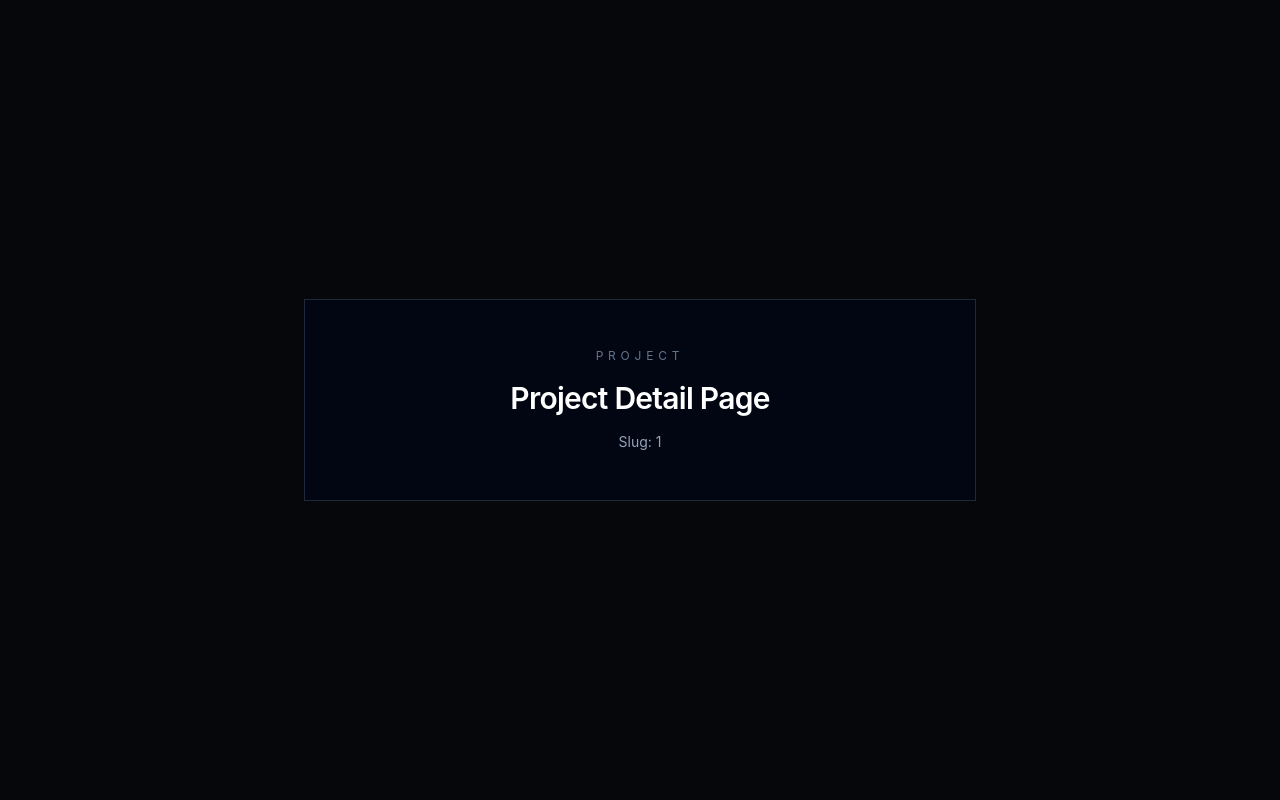
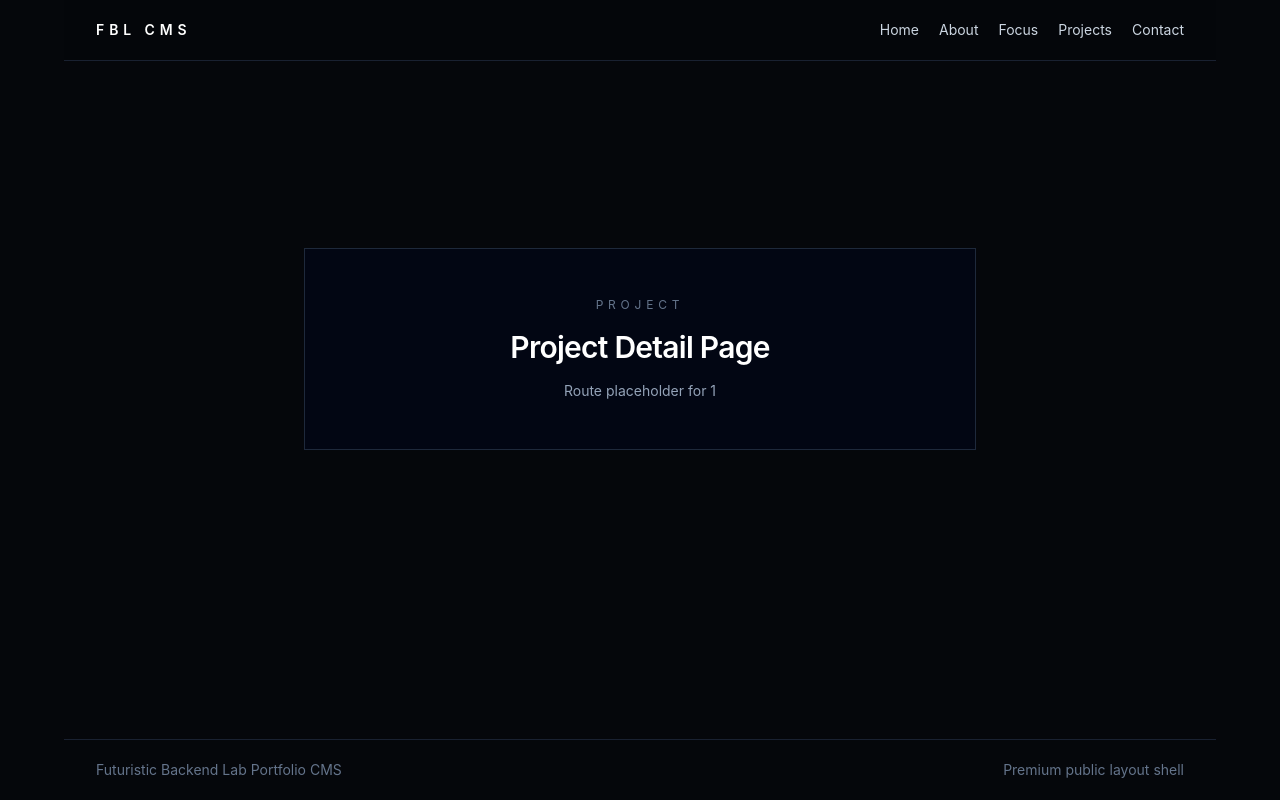
Before and after one commit to crispyrinux/portfolio, a React (Vite) app: page /projects/1 in a window 1280 px wide. Built offline with nearby package versions, Linux system fonts and the light colour scheme.

Commit message:
feat: add public layout shell

```diff
--- /dev/null
+++ b/src/components/layout/Footer.jsx
@@ -0,0 +1,10 @@
+export default function Footer() {
+  return (
+    <footer className="border-t border-slate-800/80 px-6 py-5 text-sm text-slate-500 sm:px-8">
+      <div className="flex flex-col gap-2 sm:flex-row sm:items-center sm:justify-between">
+        <p>Futuristic Backend Lab Portfolio CMS</p>
+        <p>Premium public layout shell</p>
+      </div>
+    </footer>
+  )
+}
--- /dev/null
+++ b/src/components/layout/Navbar.jsx
@@ -0,0 +1,34 @@
+const navItems = [
+  { label: 'Home', href: '/#top' },
+  { label: 'About', href: '/#about' },
+  { label: 'Focus', href: '/#focus' },
+  { label: 'Projects', href: '/#projects' },
+  { label: 'Contact', href: '/#contact' },
+]
+
+export default function Navbar() {
+  return (
+    <header className="border-b border-slate-800/80 bg-[#05070b]/90 backdrop-blur">
+      <div className="flex flex-col gap-4 px-6 py-5 sm:px-8 lg:flex-row lg:items-center lg:justify-between">
+        <a
+          className="text-sm font-semibold uppercase tracking-[0.35em] text-white"
+          href="/#top"
+        >
+          FBL CMS
+        </a>
+
+        <nav aria-label="Public navigation" className="flex flex-wrap gap-x-5 gap-y-3 text-sm text-slate-300">
+          {navItems.map((item) => (
+            <a
+              key={item.label}
+              className="transition-colors hover:text-white focus-visible:text-white focus-visible:outline-none"
+              href={item.href}
+            >
+              {item.label}
+            </a>
+          ))}
+        </nav>
+      </div>
+    </header>
+  )
+}
--- /dev/null
+++ b/src/components/layout/PublicLayout.jsx
@@ -0,0 +1,16 @@
+import Footer from './Footer'
+import Navbar from './Navbar'
+
+export default function PublicLayout({ children }) {
+  return (
+    <div className="min-h-screen bg-[#05070b] text-slate-100">
+      <div className="mx-auto flex min-h-screen w-full max-w-6xl flex-col">
+        <Navbar />
+        <main id="top" className="flex-1 px-6 py-8 sm:px-8 lg:px-10">
+          {children}
+        </main>
+        <Footer />
+      </div>
+    </div>
+  )
+}
--- a/src/pages/Home.jsx
+++ b/src/pages/Home.jsx
@@ -1,7 +1,10 @@
+import PublicLayout from '../components/layout/PublicLayout'
+
 export default function Home() {
   return (
-    <main className="flex min-h-screen items-center justify-center bg-[#05070b] px-6 text-slate-100">
-      <section className="w-full max-w-2xl border border-slate-800 bg-slate-950/70 px-8 py-12 text-center shadow-[0_0_40px_rgba(59,130,246,0.08)]">
+    <PublicLayout>
+      <section className="flex min-h-[64vh] items-center justify-center">
+        <div className="w-full max-w-2xl border border-slate-800 bg-slate-950/70 px-8 py-12 text-center shadow-[0_0_40px_rgba(59,130,246,0.08)]">
           <p className="text-xs uppercase tracking-[0.4em] text-slate-500">Public Portfolio</p>
           <h1 className="mt-4 text-3xl font-semibold tracking-tight text-white sm:text-5xl">
             Futuristic Backend Lab Portfolio CMS
@@ -9,7 +12,8 @@ export default function Home() {
           <p className="mt-4 text-sm text-slate-400">
             Minimal public homepage placeholder.
           </p>
+        </div>
       </section>
-    </main>
+    </PublicLayout>
   )
 }
--- a/src/pages/NotFound.jsx
+++ b/src/pages/NotFound.jsx
@@ -1,16 +1,22 @@
 import { Link } from 'react-router-dom'
+import PublicLayout from '../components/layout/PublicLayout'
 
 export default function NotFound() {
   return (
-    <main className="flex min-h-screen items-center justify-center bg-[#05070b] px-6 text-slate-100">
-      <section className="w-full max-w-xl border border-slate-800 bg-slate-950/70 px-8 py-12 text-center">
-        <p className="text-xs uppercase tracking-[0.4em] text-slate-500">404</p>
-        <h1 className="mt-4 text-3xl font-semibold tracking-tight text-white">Page not found</h1>
-        <p className="mt-4 text-sm text-slate-400">The page you requested does not exist.</p>
-        <Link className="mt-6 inline-flex text-sm text-slate-200 underline decoration-slate-600 underline-offset-4" to="/">
-          Return home
-        </Link>
+    <PublicLayout>
+      <section className="flex min-h-[64vh] items-center justify-center">
+        <div className="w-full max-w-xl border border-slate-800 bg-slate-950/70 px-8 py-12 text-center">
+          <p className="text-xs uppercase tracking-[0.4em] text-slate-500">404</p>
+          <h1 className="mt-4 text-3xl font-semibold tracking-tight text-white">Page not found</h1>
+          <p className="mt-4 text-sm text-slate-400">The page you requested does not exist.</p>
+          <Link
+            className="mt-6 inline-flex text-sm text-slate-200 underline decoration-slate-600 underline-offset-4"
+            to="/"
+          >
+            Return home
+          </Link>
+        </div>
       </section>
-    </main>
+    </PublicLayout>
   )
 }
--- a/src/pages/ProjectDetail.jsx
+++ b/src/pages/ProjectDetail.jsx
@@ -1,15 +1,18 @@
 import { useParams } from 'react-router-dom'
+import PublicLayout from '../components/layout/PublicLayout'
 
 export default function ProjectDetail() {
   const { slug } = useParams()
 
   return (
-    <main className="flex min-h-screen items-center justify-center bg-[#05070b] px-6 text-slate-100">
-      <section className="w-full max-w-2xl border border-slate-800 bg-slate-950/70 px-8 py-12 text-center">
-        <p className="text-xs uppercase tracking-[0.4em] text-slate-500">Project</p>
-        <h1 className="mt-4 text-3xl font-semibold tracking-tight text-white">Project Detail Page</h1>
-        <p className="mt-4 text-sm text-slate-400">Slug: {slug}</p>
+    <PublicLayout>
+      <section className="flex min-h-[64vh] items-center justify-center">
+        <div className="w-full max-w-2xl border border-slate-800 bg-slate-950/70 px-8 py-12 text-center">
+          <p className="text-xs uppercase tracking-[0.4em] text-slate-500">Project</p>
+          <h1 className="mt-4 text-3xl font-semibold tracking-tight text-white">Project Detail Page</h1>
+          <p className="mt-4 text-sm text-slate-400">Route placeholder for {slug}</p>
+        </div>
       </section>
-    </main>
+    </PublicLayout>
   )
 }
```
Lines whose indentation alone changed are shown as unchanged.
